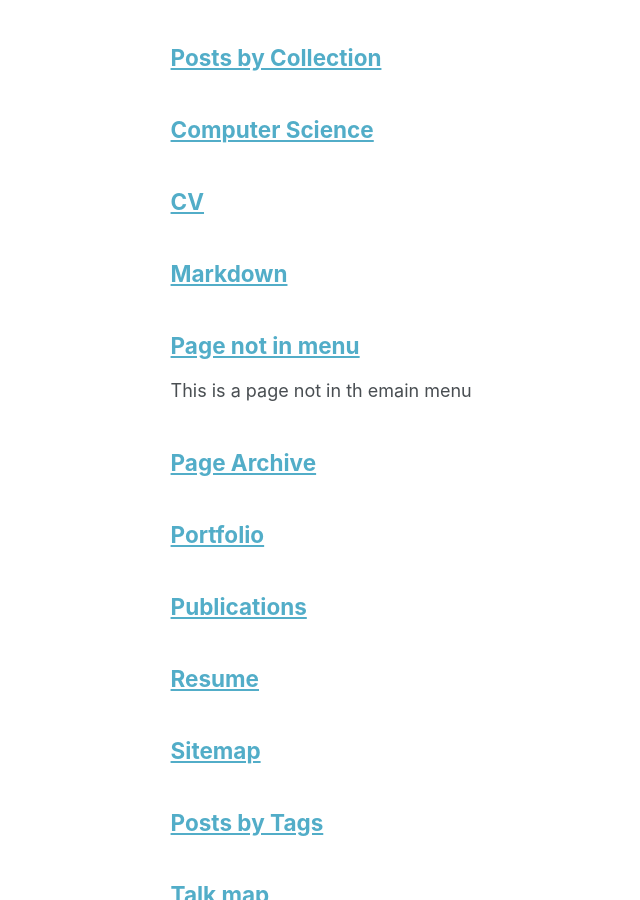
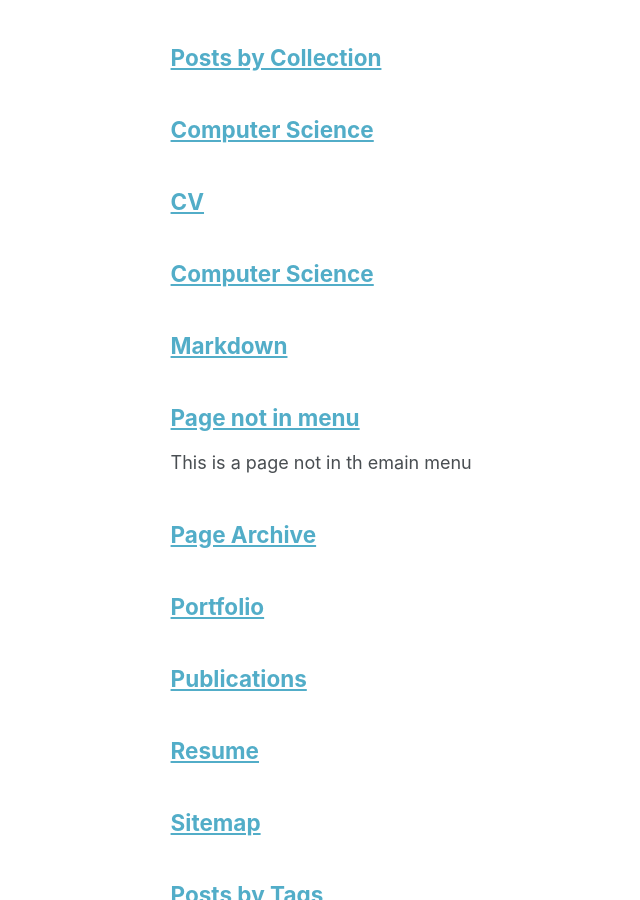
Before and after one commit to NolantheNerd/NolantheNerd.github.io, a Jekyll site: the page built from _pages/page-archive.html, in a window 1280 px wide and 900 px high, scrolled down 525 px. Shown: the whole window, without its empty margins (111-751 px from the left). Built offline with Jekyll 4.4.1, drawn with Linux system fonts in a browser that asks for light colours.

Commit message:
Reading New Folder

```diff
--- a/_config.yml
+++ b/_config.yml
@@ -121,6 +121,7 @@ author:
 include:
   - .htaccess
   - _pages
+  - _computer_science
   - files
 exclude:
   - "*.sublime-project"
```
